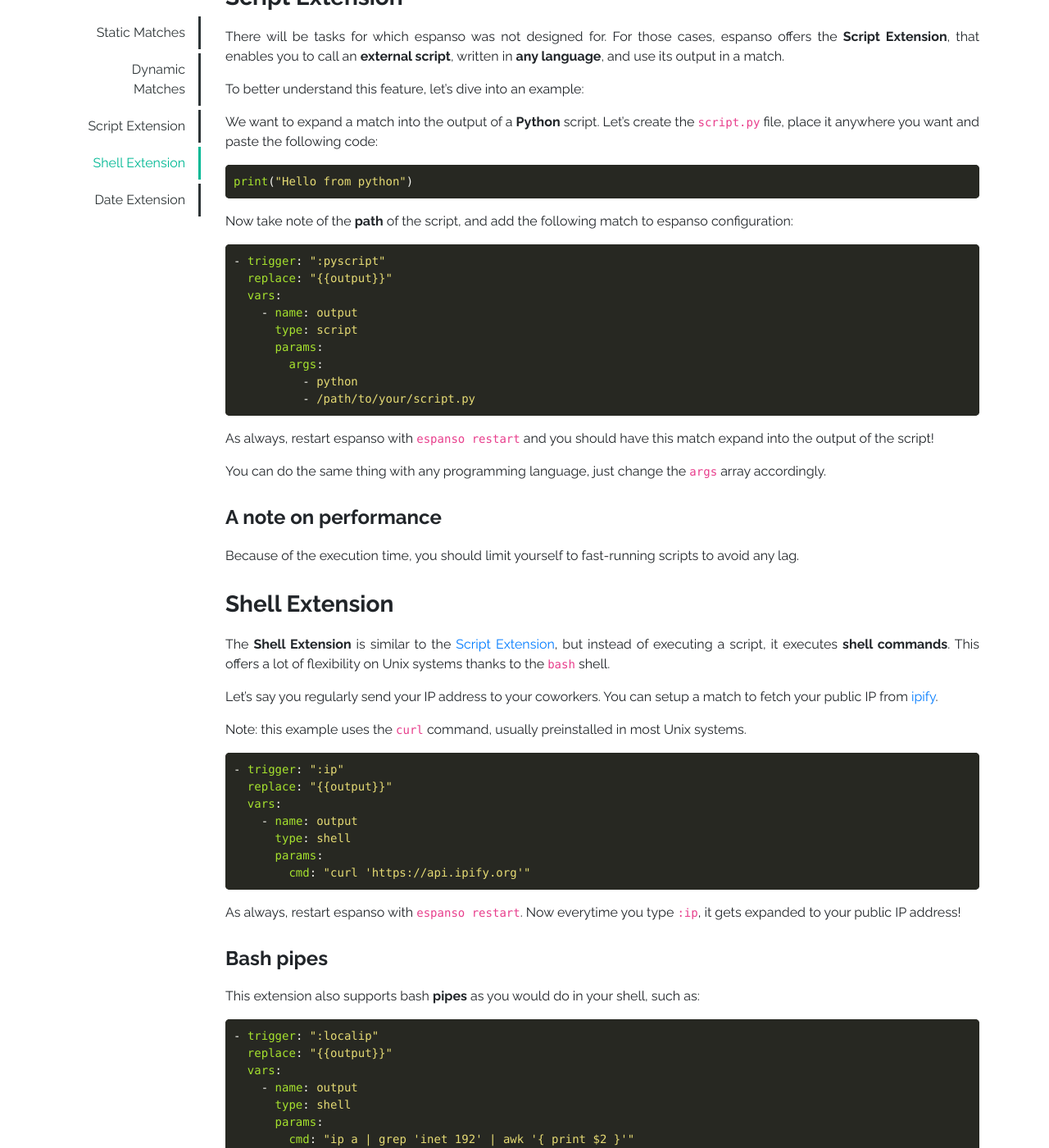
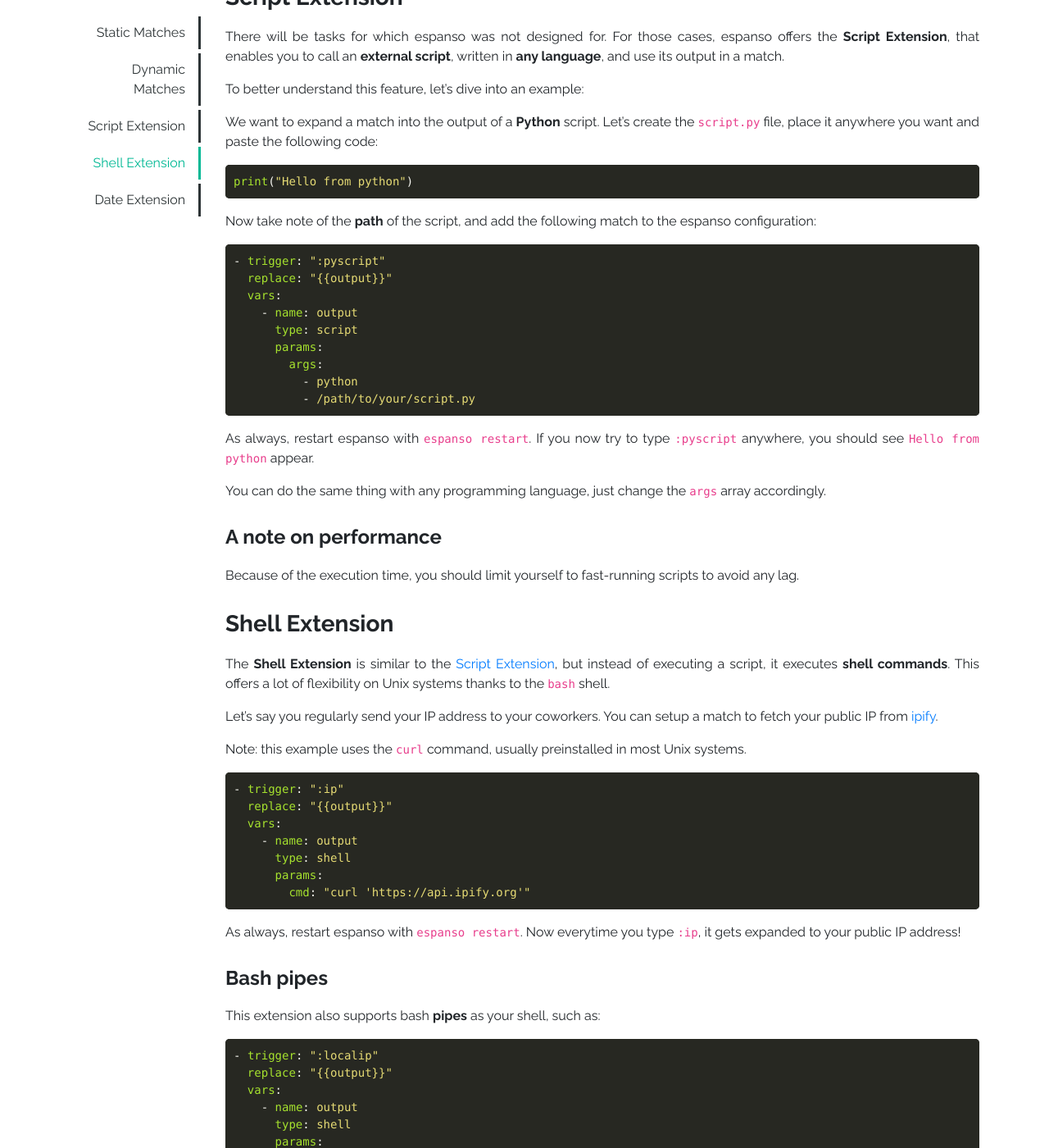
Before and after one commit to espanso/espanso, a Jekyll site: the page built from docs/matches.md, in a window 1280 px wide and 1400 px high, scrolled down 1836 px. Shown: the whole window at 82% size. Built offline with Jekyll 4.4.1, drawn with Linux system fonts in a browser that asks for light colours.

Commit message:
Fix grammar error in docs

````diff
--- a/docs/matches.md
+++ b/docs/matches.md
@@ -124,8 +124,8 @@ Now take note of the **path** of the script, and add the following match to espa
 ```
 {% endraw %}
 
-As always, restart espanso with `espanso restart` and you should have this match expand into the output
-of the script!
+As always, restart espanso with `espanso restart`.
+If you now try to type `:pyscript` anywhere, you should see `Hello from python` appear.
 
 You can do the same thing with any programming language, just change the `args` array accordingly.
 
@@ -162,7 +162,7 @@ IP address!
 
 #### Bash pipes
 
-This extension also supports bash **pipes** as you would do in your shell, such as:
+This extension also supports bash **pipes** as your shell, such as:
 
 {% raw %}
 ```yml
````
Also changed, not shown: other parts of docs/matches.md (+1 -1 lines).
